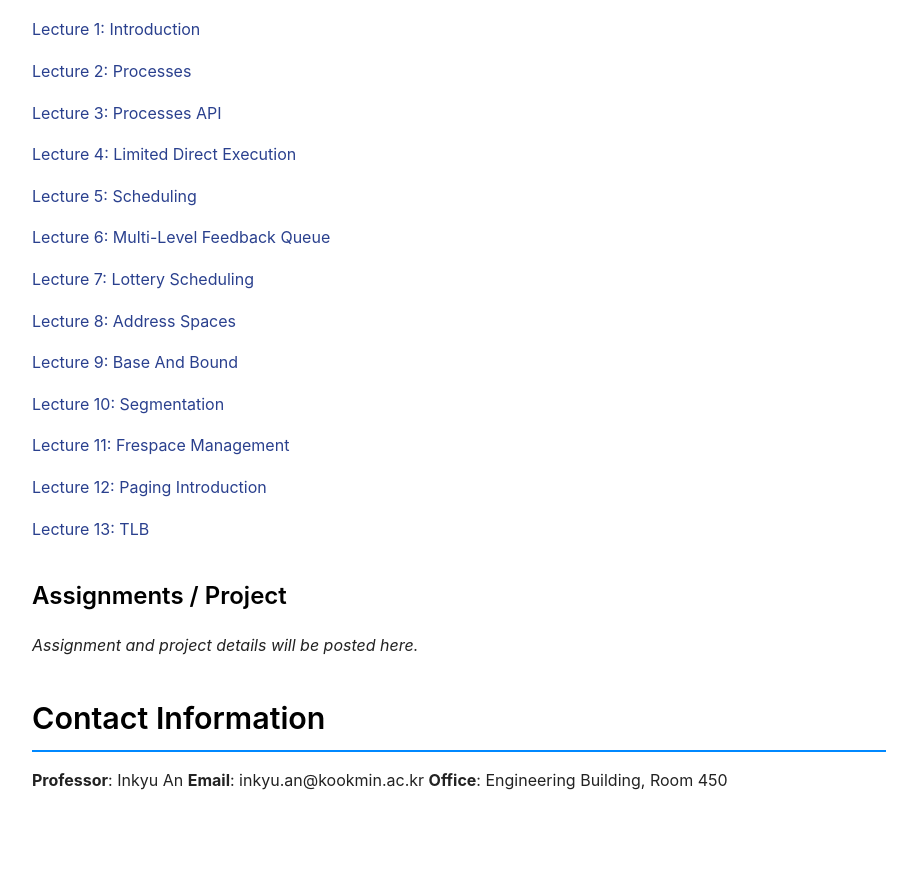
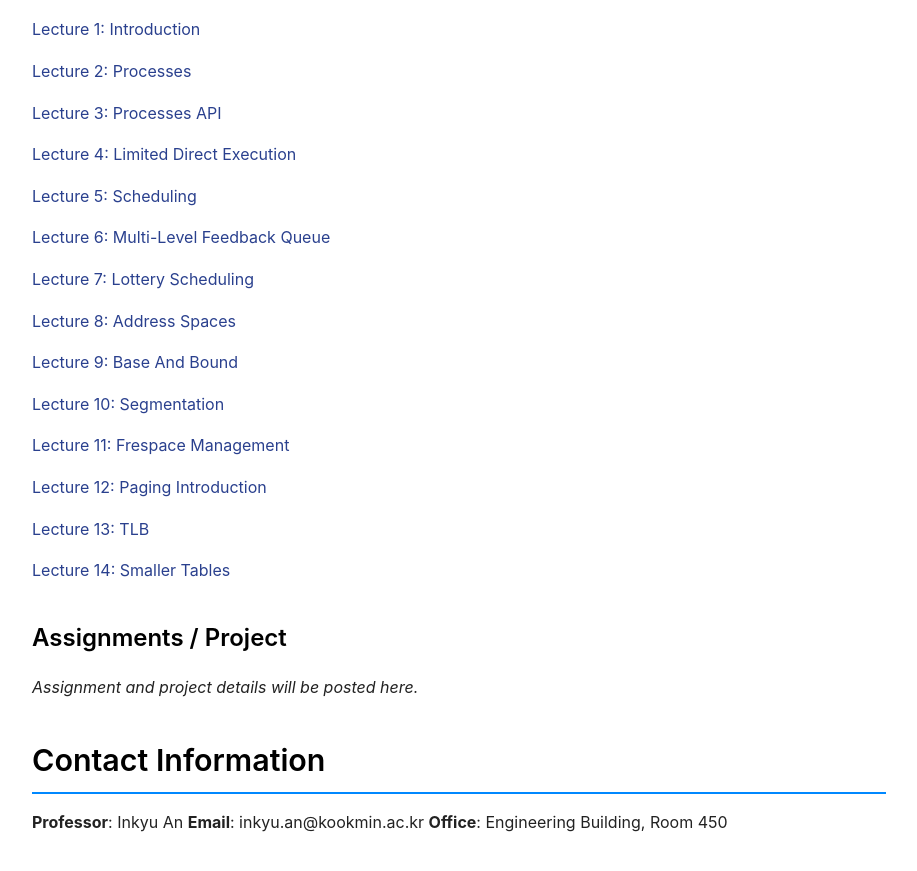
Before and after one commit to mairlab-KM/mairlab-KM.github.io, a Jekyll site: the page built from courses/operating-systems-2026spring.md, in a window 1280 px wide and 900 px high, scrolled down 4197 px. Shown: the top 871 px of the window, without its empty margins (181-1098 px from the left). Built offline with Jekyll 4.4.1, drawn with Linux system fonts in a browser that asks for light colours.

Commit message:
Update Lecture 14 of OS

```diff
--- a/courses/operating-systems-2026spring.md
+++ b/courses/operating-systems-2026spring.md
@@ -194,6 +194,8 @@
 
 [Lecture 13: TLB](/assets/courses/operating-systems-2026spring/lectures/13_Translation_Lookaside_Buffer.pdf)
 
+[Lecture 14: Smaller Tables](/assets/courses/operating-systems-2026spring/lectures/14_Smaller_Tables.pdf)
+
 ### Assignments / Project
 *Assignment and project details will be posted here.*
 
```
Also changed, not shown: 1 other file.
